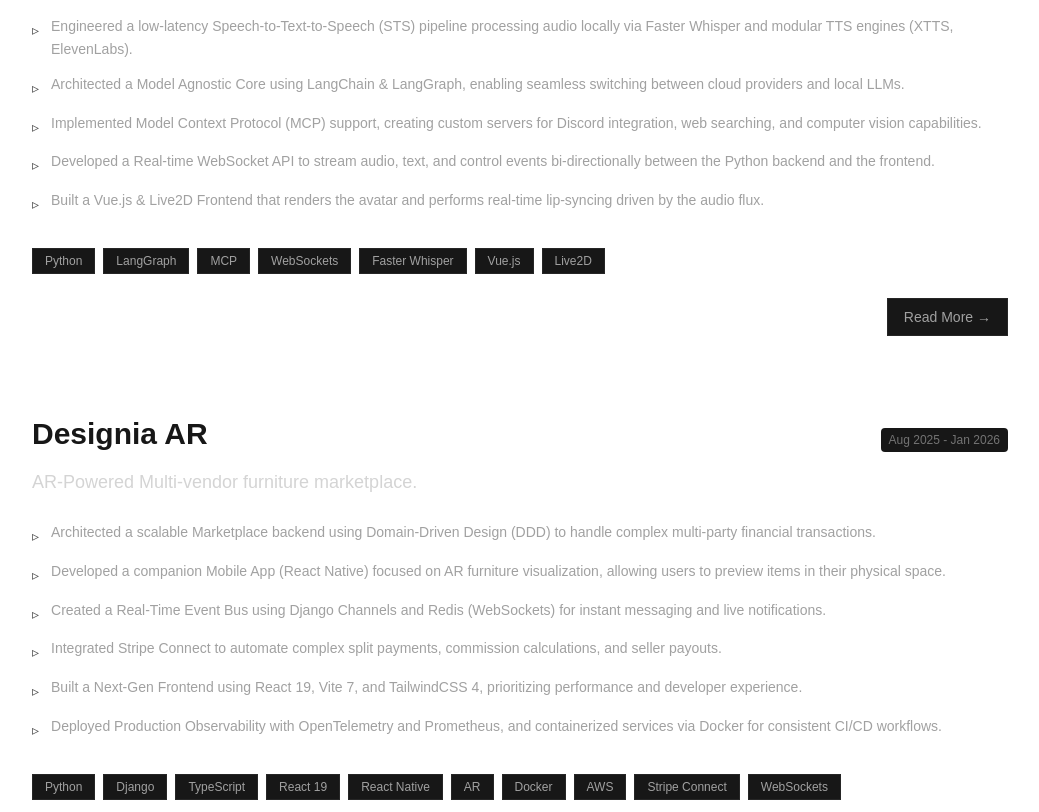
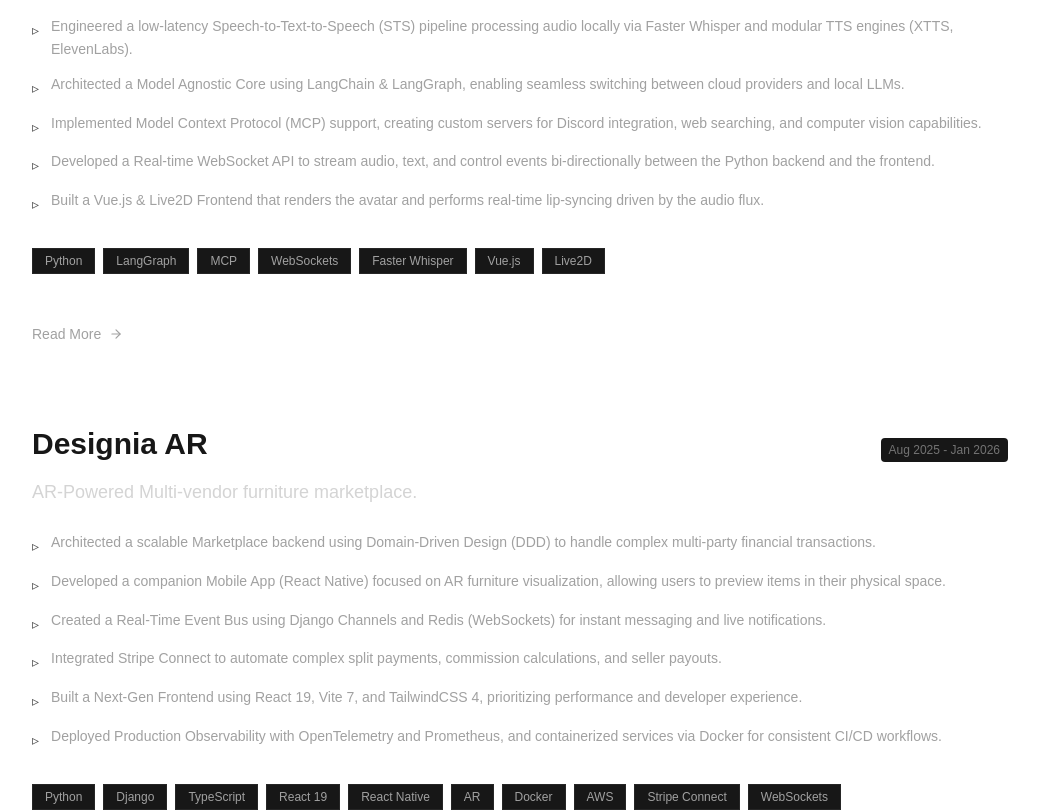
Before and after one commit to IuriGuerreiro/Portfolio, a Next.js app: page / in a window 1280 px wide. Shown: the part 927-1739 px from the top of the page, without its empty margins (120-1159 px from the left). Built offline with nearby package versions, Linux system fonts and the light colour scheme.

Commit message:
change read more button to be cosisntent between projects and experiences

```diff
--- a/src/components/project.tsx
+++ b/src/components/project.tsx
@@ -3,7 +3,7 @@
 import React from "react";
 import Link from "next/link";
 import { useLanguage } from "@/context/LanguageContext";
-import { Globe, Smartphone, Link as LinkIcon } from "lucide-react";
+import { Globe, Smartphone, Link as LinkIcon, ArrowRight } from "lucide-react";
 
 type Project = {
     title: string;
@@ -32,6 +32,8 @@ interface ProjectsProps {
 
 export const Project: React.FC<ProjectsProps> = ({ project, slug }) => {
     const { lang } = useLanguage();
+    const readMore = lang === 'en' ? 'Read More' : 'Ler Mais';
+
     return (
         <div className="group relative">
             {/* Stretched Link */}
@@ -128,17 +130,20 @@ export const Project: React.FC<ProjectsProps> = ({ project, slug }) => {
                     </>
                 )}
 
-                {/* Read More Button */}
-                {slug && (
+            </div>
+
+            {slug && (
+                 <div className="mt-6 relative z-10">
                     <Link
                         href={`/projects/${slug}`}
-                        className="ml-auto px-4 py-2 text-sm font-mono bg-neutral-900 border border-neutral-800 text-neutral-400 hover:border-white hover:text-white transition-all duration-300 z-10 relative"
+                        className="inline-flex items-center gap-2 text-sm font-mono text-neutral-400 hover:text-white transition-colors group"
                         onClick={(e) => e.stopPropagation()}
                     >
-                        {lang === 'pt' ? 'Ler Mais →' : 'Read More →'}
+                        {readMore}
+                        <ArrowRight size={14} className="group-hover:translate-x-1 transition-transform" />
                     </Link>
-                )}
-            </div>
+                </div>
+            )}
         </div>
     );
 }
```
